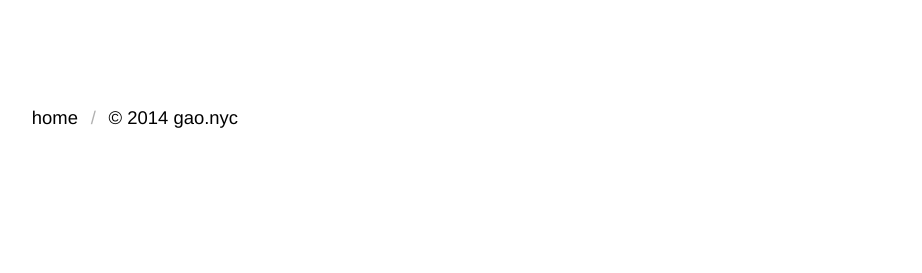
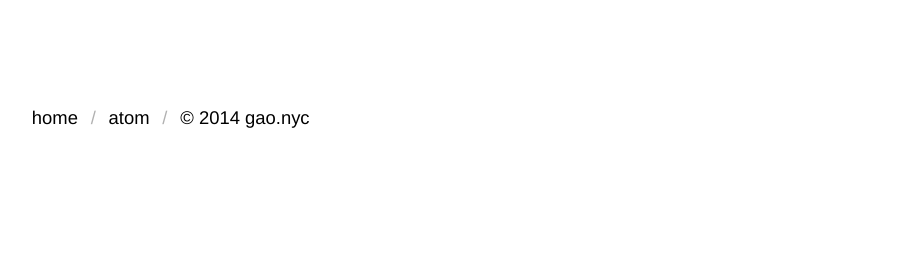
Before and after one commit to ricek/2014-website, a Jekyll site: the page built from about.html, in a window 1280 px wide. Shown: the part 842-1115 px from the top of the page, without its empty margins (173-1095 px from the left). Built offline with Jekyll 4.4.1, drawn with Linux system fonts in a browser that asks for light colours; Markdown is read by kramdown in place of the engine named in the settings.

Commit message:
Add atom feed link

```diff
--- a/_includes/footer.html
+++ b/_includes/footer.html
@@ -3,6 +3,7 @@
 	<footer class=footer>
 		<ul>
 			<li><a href="{{ site.base }}/">home</a></li>
+			<li><a href="{{ site.feed | prepend: site.base }}/" title="Feed - Atom (The Atom Syndication Format)">Atom</a></li>
 			<li>&copy; {{ site.time | date: '%Y' }} <a href="http://gao.nyc/">gao.nyc</a></li>
 		</ul>
 		{% if site.author.google_plus %}
```
